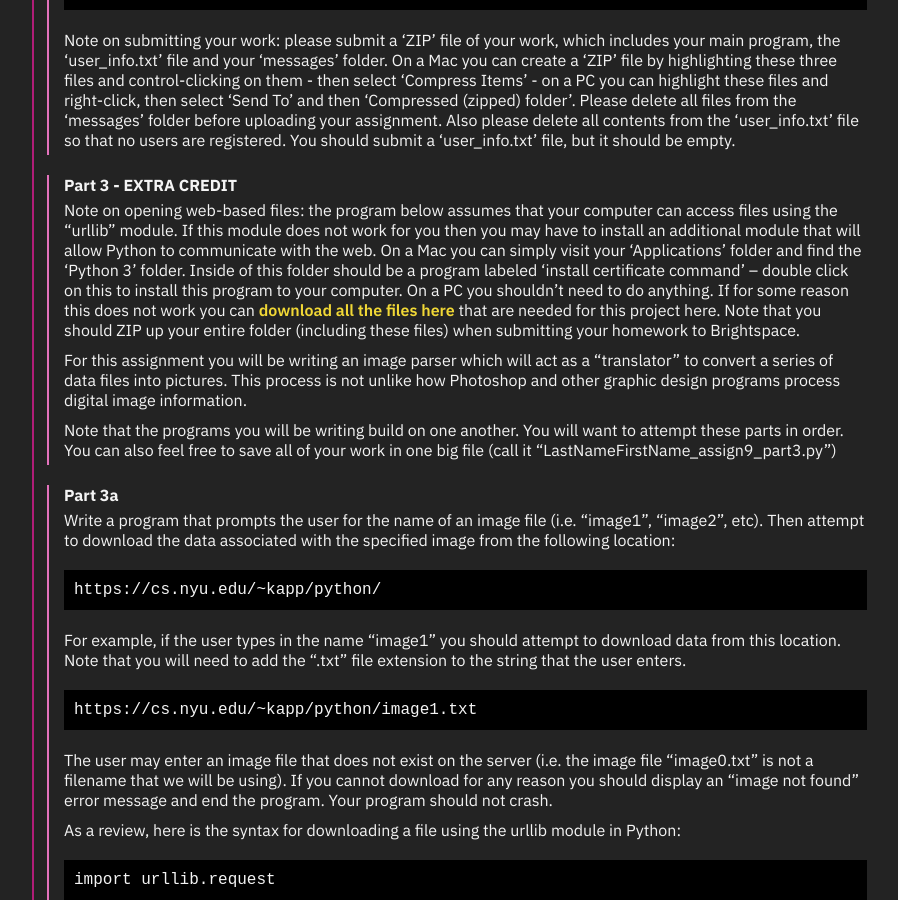
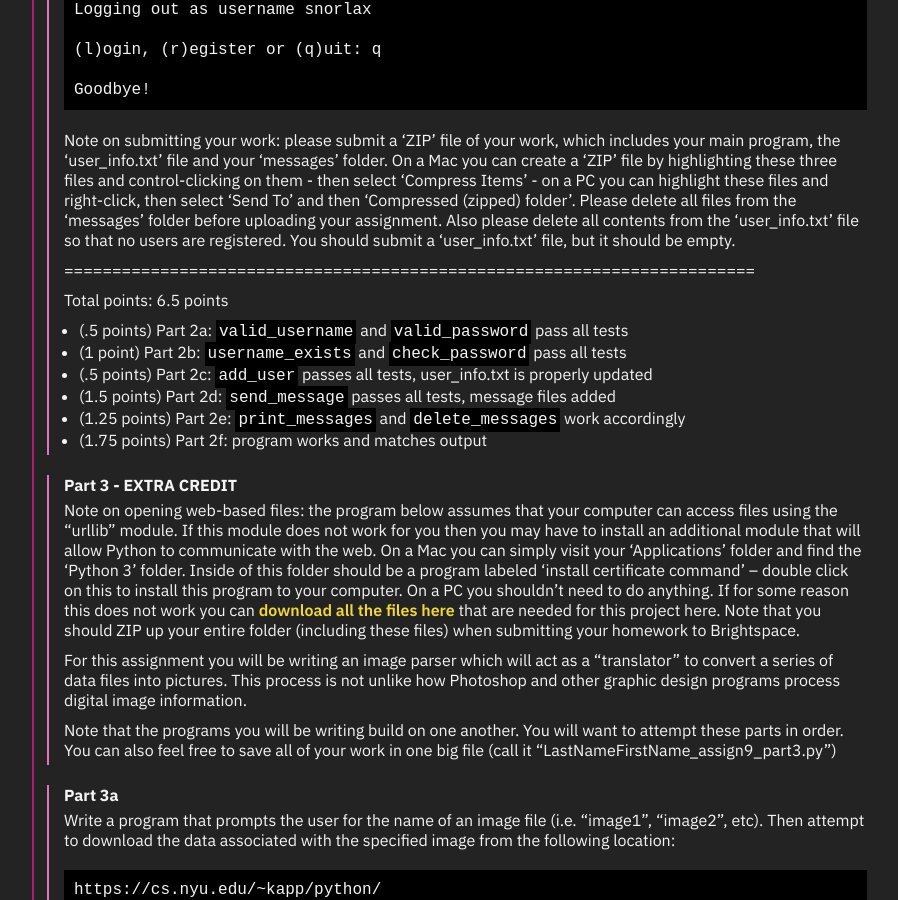
Before and after one commit to emilydidthis/CSCI-UA.002-Fall23, a Jekyll site: the page built from assignments/09.md, in a window 1280 px wide and 900 px high, scrolled down 11876 px. Shown: the whole window, without its empty margins (8-906 px from the left). Built offline with Jekyll 4.4.1, drawn with Linux system fonts in a browser that asks for light colours; some of the changed text lies outside the part shown.

Commit message:
added grading rubric to a9

```diff
--- a/assignments/09.md
+++ b/assignments/09.md
@@ -99,6 +99,11 @@ Some hints to get you started:
 - If you find a valid course you will then need to interface with the `enrollment_data.txt` file to find all students enrolled in this course. The process for examining this file will be similar to the one you went through for the `class_data.txt` file.
 
 This program should be named as follows: LastNameFirstName_assign9_part1.py
+
+========================================================================
+
+* (1 point) Reads and extracts data from both .txt files
+* (1 point) Accurately checks to see if the course exists, counts the number of students correctly, prints the names of the students with proper formatting
 
 <div class="section-break"><br></div>
 
@@ -551,6 +556,17 @@ Goodbye!
 
 Note on submitting your work: please submit a 'ZIP' file of your work, which includes your main program, the 'user_info.txt' file and your 'messages' folder. On a Mac you can create a 'ZIP' file by highlighting these three files and control-clicking on them - then select 'Compress Items' - on a PC you can highlight these files and right-click, then select 'Send To' and then 'Compressed (zipped) folder'. Please delete all files from the 'messages' folder before uploading your assignment. Also please delete all contents from the 'user_info.txt' file so that no users are registered. You should submit a 'user_info.txt' file, but it should be empty.
 
+
+========================================================================
+
+Total points: 6.5 points
+* (.5 points) Part 2a: `valid_username` and `valid_password` pass all tests
+* (1 point) Part 2b: `username_exists` and `check_password` pass all tests
+* (.5 points) Part 2c: `add_user` passes all tests, user_info.txt is properly updated
+* (1.5 points) Part 2d: `send_message` passes all tests, message files added
+* (1.25 points) Part 2e: `print_messages` and `delete_messages` work accordingly
+* (1.75 points) Part 2f: program works and matches output
+
 <div class="section-break"><br></div>
 
 ### Part 3 - EXTRA CREDIT
@@ -739,3 +755,10 @@ And here are a few sample images along with their solutions. Note that to get fu
 
 ![]({{ site.url }}{{ site.baseurl }}/assets/images/assignment9/image4b.png)
 *https://cs.nyu.edu/~kapp/python/image4b.txt*
+
+<div class="section-break"><br></div>
+
+### Grading (9.5 points total)
+* All code commented thoroughly (1 point)
+* Question 1 (2 points)
+* Question 2 (6.5 points)
```
